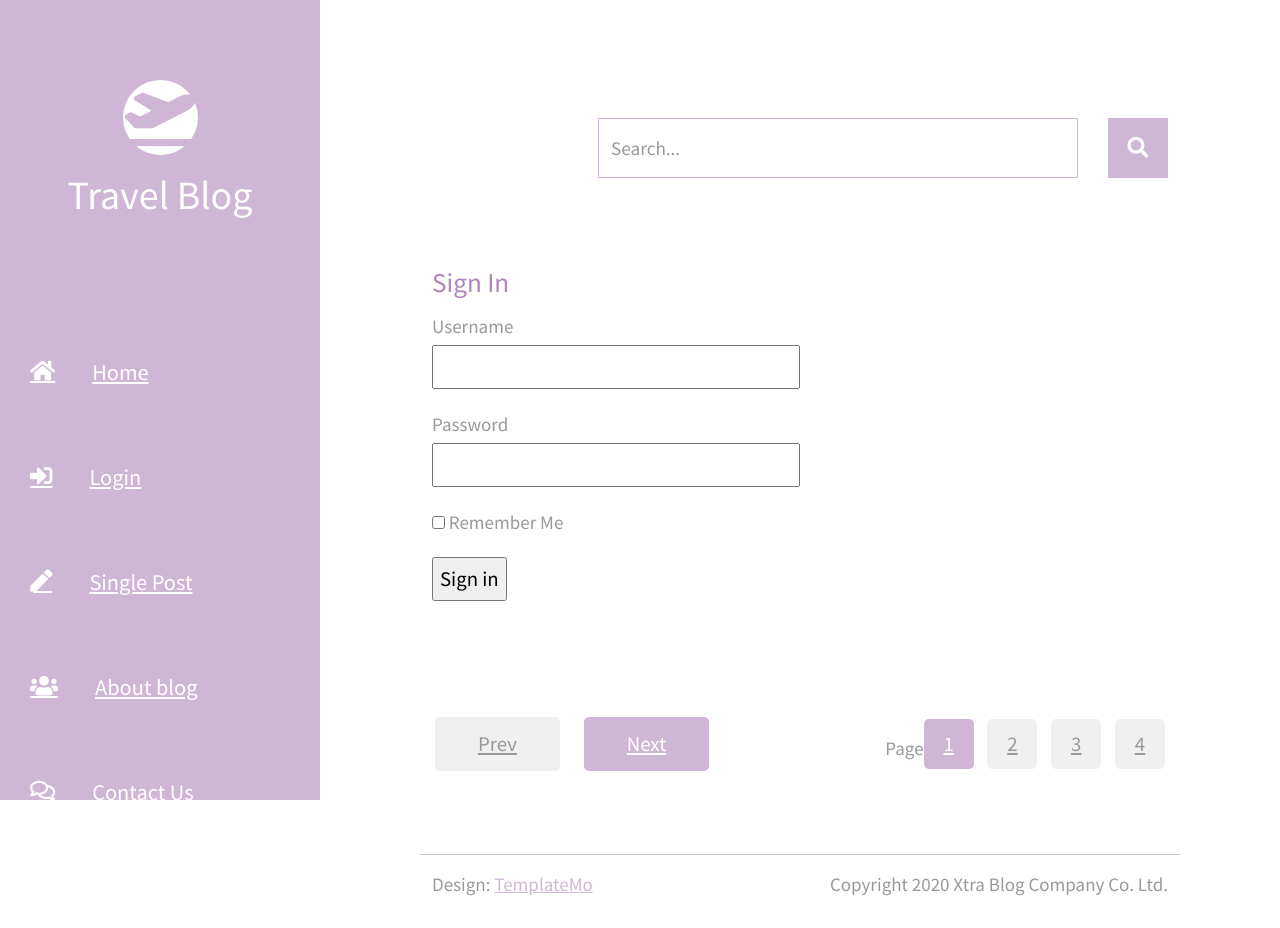
After one commit to Profitrollka/web_app, a Flask app: page /login in a window 1280 px wide. The commit adds this page. Run offline with Flask 2, Linux system fonts and the light colour scheme.

Commit message:
Updated project files

```diff
--- a/app/forms.py
+++ b/app/forms.py
@@ -1,18 +1,10 @@
 from flask_wtf import FlaskForm
-from wtforms import Form, ValidationError
-from wtforms import StringField, SubmitField, TextAreaField, BooleanField
-from wtforms.validators import DataRequired, Email
-
-
-# class ContactForm(FlaskForm):
-#     name = StringField("Name: ", validators=[DataRequired()])
-#     email = StringField("Email: ", validators=[Email()])
-#     message = TextAreaField("Message", validators=[DataRequired()])
-#     submit = SubmitField()
+from wtforms import StringField, SubmitField, BooleanField, PasswordField
+from wtforms.validators import DataRequired
 
 
 class LoginForm(FlaskForm):
     username = StringField("Username", validators=[DataRequired()])
-    password = StringField("Password", validators=[DataRequired()])
+    password = PasswordField("Password", validators=[DataRequired()])
     remember = BooleanField("Remember Me")
-    submit = SubmitField()
+    submit = SubmitField('Sign in')
--- a/app/templates/base.html
+++ b/app/templates/base.html
@@ -28,11 +28,22 @@ https://templatemo.com/tm-553-xtra-blog
             </div>
             <nav class="tm-nav" id="tm-nav">
                 <ul>
-                    <li class="tm-nav-item active"><a href=" {{ url_for('index') }}" class="tm-nav-link">
+                    <li class="tm-nav-item"><a href="{{ url_for('index') }}" class="tm-nav-link">
                         <i class="fas fa-home"></i>
                         Home
                     </a></li>
-                    <li class="tm-nav-item"><a href=" {{ url_for('index') }}" class="tm-nav-link">
+                    {% if current_user.is_anonymous %}
+                    <li class="tm-nav-item"><a href="{{ url_for('login') }}" class="tm-nav-link">
+                        <i class="fas fa-sign-in-alt"></i>
+                        Login
+                    </a></li>
+                    {%  else %}
+                    <li class="tm-nav-item"><a href="{{ url_for('login') }}" class="tm-nav-link">
+                        <i class="fas fa-sign-out-alt"></i>
+                        Logout
+                    </a></li>
+                    {% endif %}
+                    <li class="tm-nav-item"><a href="{{ url_for('index') }}" class="tm-nav-link">
                         <i class="fas fa-pen"></i>
                         Single Post
                     </a></li>
@@ -43,6 +54,10 @@ https://templatemo.com/tm-553-xtra-blog
                     <li class="tm-nav-item"><a href="contact.html" class="tm-nav-link">
                         <i class="far fa-comments"></i>
                         Contact Us
+                    </a></li>
+                    <li class="tm-nav-item"><a href="{{ url_for('profile') }}" class="tm-nav-link">
+                        <i class="far fa-user-circle"></i>
+                        Profile
                     </a></li>
                 </ul>
             </nav>
@@ -121,8 +136,5 @@ https://templatemo.com/tm-553-xtra-blog
             </footer>
         </main>
     </div>
-
-    <script src="js/jquery.min.js"></script>
-    <script src="js/templatemo-script.js"></script>
 </body>
 </html>
--- /dev/null
+++ b/app/templates/login.html
@@ -0,0 +1,26 @@
+{% extends 'base.html' %}
+
+{% block content %}
+    <h1 class="pt-2 tm-color-primary tm-post-title">Sign In</h1>
+    <form action="" method="post" novalidate>
+        {{ form.hidden_tag() }}
+        <p>
+            {{ form.username.label }}<br>
+            {{ form.username(size=32) }}<br>
+            {% for error in form.username.errors %}
+            <span style="color:red">{{ error }}</span>
+            {% endfor %}
+        </p>
+        <p>
+            {{ form.password.label }}<br>
+            {{ form.password(size=32) }}<br>
+            {% for error in form.password.errors  %}
+            <span style="color:red">{{ error }}</span>
+            {% endfor %}
+        </p>
+        <p>{{ form.remember() }} {{ form.remember.label }}</p>
+        <p href="#" class="tm-btn tm-btn-primary:hover">{{ form.submit() }}</p>
+
+    </form>
+
+{% endblock %}
--- a/app/view.py
+++ b/app/view.py
@@ -1,5 +1,8 @@
-from . import app
-from flask import render_template
+from . import app, db
+from .forms import LoginForm
+from .models import User
+from flask import render_template, flash, redirect, url_for
+from flask_login import current_user, login_user, logout_user, login_required
 
 
 @app.route('/')
@@ -7,23 +10,44 @@ def index():
     return render_template('index.html')
 
 
-@app.route('/user/<int:user_id>')
-def profile(user_id):
-    return "Profile page of user {}".format(user_id)
-
-# @app.route('/login/', methods=['post', 'get'])
+# @app.route('/login', methods=['POST', 'GET'])
 # def login():
 #     if current_user.is_authenticated:
-# 	return redirect(url_for('admin'))
+#         return redirect(url_for('index'))
 #     form = LoginForm()
 #     if form.validate_on_submit():
-# 	user = db.session.query(User).filter(User.username == form.username.data).first()
-# 	if user and user.check_password(form.password.data):
-# 	    login_user(user, remember=form.remember.data)
-# 	     return redirect(url_for('admin'))
-# 	flash("Invalid username/password", 'error')
-# 	return redirect(url_for('login'))
-#     return render_template('login.html', form=form)
+#         user = User.query.filter_by(username=form.username.data).first()
+#         if user is None or not user.check_password(form.password.data):
+#             flash("Invalid username or password")
+#             return redirect(url_for('login'))
+#         login_user(user, remember=form.remember.data)
+#         return redirect(url_for('index'))
+#     return render_template('login.html', title='Sign In', form=form)
+
+@app.route('/login', methods=['POST', 'GET'])
+def login():
+    if current_user.is_authenticated:
+        return redirect(url_for('index'))
+    form = LoginForm()
+    if form.validate_on_submit():
+        user = db.session.query(User).filter(User.nickname == form.username.data).first()
+        if user and user.check_password(form.password.data):
+            login_user(user, remember=form.remember.data)
+            return redirect(url_for('index'))
+        flash("Invalid username or password", 'error')
+        return redirect(url_for('login'))
+    return render_template('login.html', form=form)
+
+@app.route('/logout')
+def logout():
+    logout_user()
+    return redirect(url_for('index'))
+
+@app.route('/profile')
+@login_required
+def profile():
+    return redirect(url_for('index'))
+
 
 # @app.route('/contact/', methods=['get', 'post'])
 # def contact():
--- a/blog.py
+++ b/blog.py
@@ -1,2 +1,6 @@
 from app import app, db
 from app.models import User, Post, Tag, Comment
+
+@app.shell_context_processor
+def make_sell_context():
+    return {'db': db, 'User': User, 'Post': Post, 'Tag': Tag, 'Comment': Comment}
```
Also changed, not shown: app/__init__.py (+4 -5 lines), app/models.py (+8 -8 lines), app/posts/blueprint.py (+8 -8 lines), app/templates/post.html (+0 -10 lines), migrations/versions/2e9a45385067_initial_migration_user_comment_post_tag_.py (added, +97 -0 lines).
